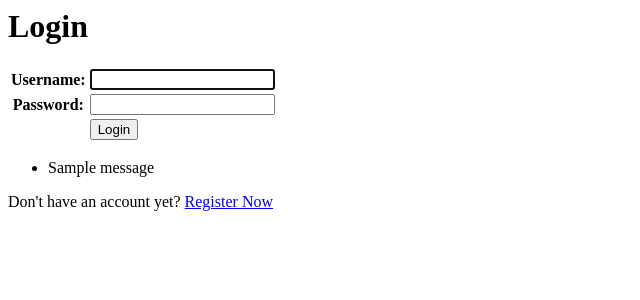
After one commit to antoniusdaniel06/football-shop, a Django app: page /login/ in a window 1280 px wide. The commit adds this page. Shown: the top 300 px of the page, without its empty margins (0-640 px from the left). Run offline with Django 5.2, Linux system fonts and the light colour scheme; tables that the repository leaves empty hold one stand-in row (values such as "Sample post"); one stand-in notice (Sample message) is shown.

Commit message:
Complete Tugas 4

```diff
--- a/BluR_Sport/urls.py
+++ b/BluR_Sport/urls.py
@@ -17,6 +17,7 @@ Including another URLconf
 from django.contrib import admin
 from django.urls import path,include
 
+
 urlpatterns = [
     path('admin/', admin.site.urls),
     path('', include("main.urls")),
--- a/main/templates/detail.html
+++ b/main/templates/detail.html
@@ -12,4 +12,10 @@
 
 <img src="{{ product.thumbnail }}" alt="Thumbnail {{ product.name }}" width="250">
 
+{% if product.user %}
+    <p>Author: {{ product.user.username }}</p>
+{% else %}
+    <p>Author: Anonymous</p>
+{% endif %}
+
 <br><br>
--- /dev/null
+++ b/main/templates/employee.html
@@ -0,0 +1,3 @@
+<h1>{{employee.name}}</h1>
+<h1>{{employee.age}}</h1>
+<h1>{{employee.persona}}</h1>
--- /dev/null
+++ b/main/templates/login.html
@@ -0,0 +1,30 @@
+{% block meta %}
+<title>Login</title>
+{% endblock meta %}
+
+{% block content %}
+<div class="login">
+  <h1>Login</h1>
+
+  <form method="POST" action="">
+    {% csrf_token %}
+    <table>
+      {{ form.as_table }}
+      <tr>
+        <td></td>
+        <td><input class="btn login_btn" type="submit" value="Login" /></td>
+      </tr>
+    </table>
+  </form>
+
+  {% if messages %}
+  <ul>
+    {% for message in messages %}
+    <li>{{ message }}</li>
+    {% endfor %}
+  </ul>
+  {% endif %} Don't have an account yet?
+  <a href="{% url 'main:register' %}">Register Now</a>
+</div>
+
+{% endblock content %}
--- a/main/templates/product_list.html
+++ b/main/templates/product_list.html
@@ -5,7 +5,7 @@
                 <b>Name : {{ p.name }}</b><br>
                 <b>Price : {{ p.price }}</b><br>
                 <img src="{{ p.thumbnail }}" alt="Product thumbnail" width="200">
-                <a href="{% url 'product_detail' p.pk %}">
+                <a href="{% url 'main:product_detail' p.pk %}">
                     <button type="button">Detail</button>
                 </a>
 
@@ -17,7 +17,7 @@
                 <p>Name : {{ p.name }}</p>
                 <p>Price : {{ p.price }}</p>
                 <img src="{{ p.thumbnail }}" alt="Product thumbnail" width="200">
-                 <a href="{% url 'product_detail' p.id %}">
+                 <a href="{% url 'main:product_detail' p.id %}">
                     <button type="button">Detail</button>
                 </a>
                 <hr >
@@ -33,6 +33,6 @@
 
 
 
-<a href="{% url 'create_product' %}">
+<a href="{% url 'main:create_product' %}">
     <button type="button">Add</button>
 </a>
--- a/main/urls.py
+++ b/main/urls.py
@@ -1,5 +1,7 @@
 from django.urls import path
 from . import views
+
+app_name = "main"
 
 urlpatterns = [
     path('',views.show_name, name='show_name'),
@@ -10,4 +12,9 @@ urlpatterns = [
     path('json/', views.show_json,name="show_json"),
     path('xml/<str:news_id>/',views.show_xml_by_id,name="show_xml_by_id"),
     path('json/<str:news_id>/',views.show_json_by_id,name="show_json_by_id"),
+    path('register/', views.register,name="register"),
+    path('login/', views.login_user,name='login'),
+    path('logout/', views.logout_user, name='logout'),
+    path('employee/',views.add_employee, name='employee'),
+
 ]
--- a/main/views.py
+++ b/main/views.py
@@ -1,16 +1,32 @@
 from django.shortcuts import get_object_or_404, redirect, render
-from .models import Product
+from .models import Product,employee
 from .forms import ProductForm
-from django.http import HttpResponse
+from django.http import HttpResponse,HttpResponseRedirect
 from django.core import serializers
+from django.contrib.auth.forms import UserCreationForm,AuthenticationForm
+from django.contrib import messages
+from django.contrib.auth import authenticate, login,logout
+from django.contrib.auth.decorators import login_required
+import datetime
+from django.urls import reverse
+
 
 # Create your views here.
+@login_required(login_url='/login')
 def show_name(request):
+    filter_type = request.GET.get("filter", "all")  # default 'all'
+
+    if filter_type == "all":
+        product_list = Product.objects.all()
+    else:
+        product_list = Product.objects.filter(user=request.user)
+
     person = {
         'App_name' : "BluR Sport",
         'name' :'Antonius Daniel',
         'npm' : '2406496012',
-        'class' : 'PBP E'
+        'class' : 'PBP E',
+        'last_login': request.COOKIES.get('last_login', 'Never')
     }
     return render(request, "main.html", person)
 
@@ -18,17 +34,26 @@ def create_product(request):
     form = ProductForm(request.POST or None)
 
     if form.is_valid() and request.method == "POST":
+        product_entry = form.save(commit=False)
+        product_entry.user = request.user
         form.save()
-        return redirect('product_list')
+        return redirect('main:show_name')
 
     context = {"form" : form}
     return render(request,"form.html",context)
 
+login_required(login_url='/login')
 def product_list(request):
-    products = Product.objects.all()
-    context = {'products' : products}
-    return render(request,'product_list.html',context)
+    filter_type = request.GET.get("filter", "all")
+    if filter_type == "my":
+        products = Product.objects.filter(user=request.user)
+    else:
+        products = Product.objects.all()
 
+    context = {'products': products}
+    return render(request, 'product_list.html', context)
+
+@login_required(login_url='/login')
 def product_detail(request, pk):
     product = get_object_or_404(Product, pk=pk)
     return render(request, "detail.html", {"product": product})
@@ -58,3 +83,45 @@ def show_json_by_id(request, news_id):
        return HttpResponse(json_data, content_type="application/json")
    except Product.DoesNotExist:
        return HttpResponse(status=404)
+
+def register(request):
+    form = UserCreationForm()
+
+    if request.method == "POST":
+        form = UserCreationForm(request.POST)
+        if form.is_valid():
+            form.save()
+            messages.success(request, 'Your account has been successfully created!')
+            return redirect('main:login')
+    context = {'form':form}
+    return render(request, 'register.html', context)
+
+
+def login_user(request):
+   if request.method == 'POST':
+      form = AuthenticationForm(data=request.POST)
+
+      if form.is_valid():
+        user = form.get_user()
+        login(request, user)
+        response = HttpResponseRedirect(reverse("main:show_name"))
+        response.set_cookie('last_login', str(datetime.datetime.now()))
+        return response
+
+   else:
+        form = AuthenticationForm(request)
+   context = {'form': form}
+   return render(request, 'login.html', context)
+
+def logout_user(request):
+    logout(request)
+    response = HttpResponseRedirect(reverse('main:login'))
+    response.delete_cookie('last_login')
+    return response
+
+def add_employee(request):
+    emp = employee.objects.create(name="daniel",age="18",persona="mahasiswa sistem informasi")
+    context ={
+        'employee' : emp
+    }
+    return render(request,'employee.html', context)
```
Also changed, not shown: main/models.py (+7 -1 lines), main/templates/main.html (+20 -8 lines), main/templates/register.html (added, +32 -0 lines), main/migrations/0003_product_user.py (added), main/migrations/0004_employee.py (added).
